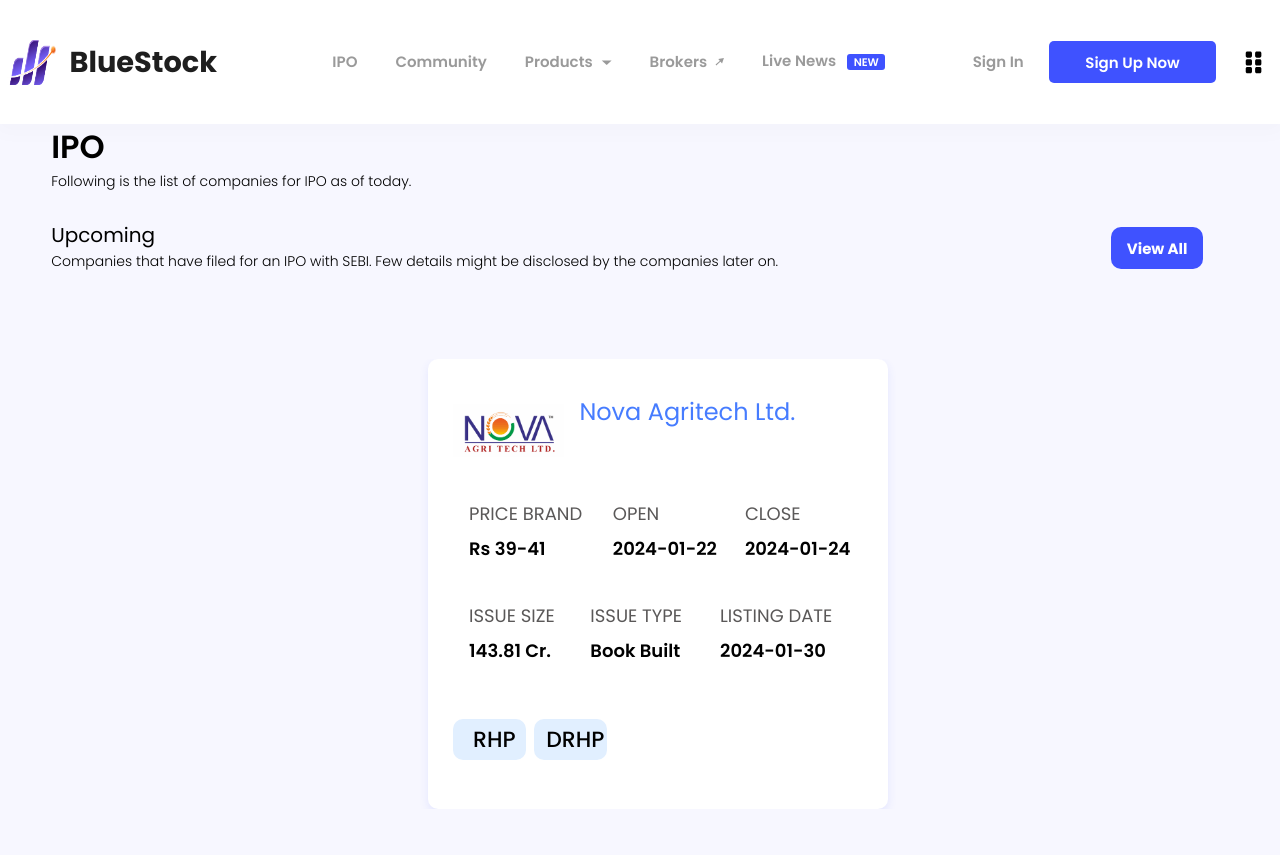
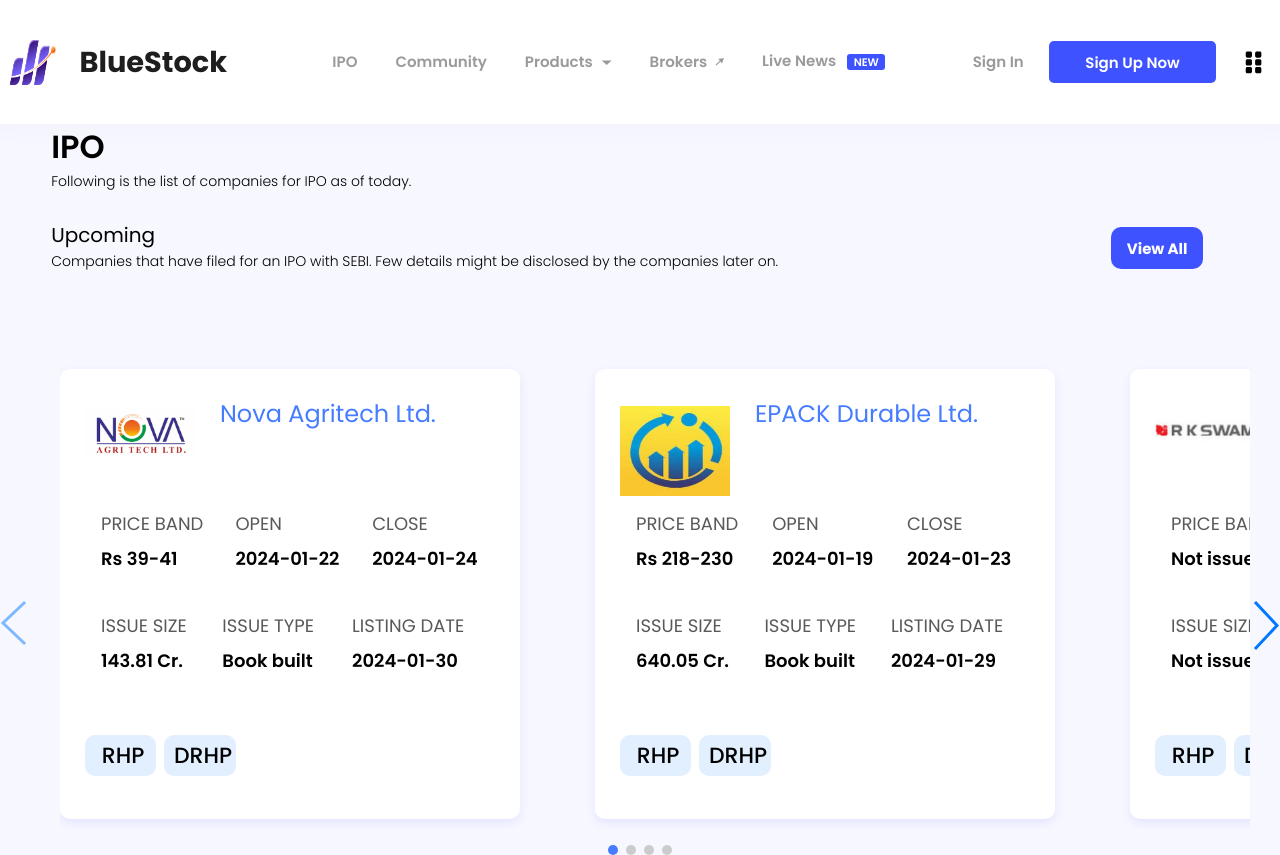
Before and after one commit to KunalGupta1511/IPO-Web-app, a React (Vite) app in the folder client/: page / in a window 1280 px wide. Before the commit the page ends 809 px from the top, so only its background shows below. Built offline with nearby package versions, Linux system fonts and the light colour scheme.

Commit message:
Added Scroll functionality and used sample data

```diff
--- a/client/src/App.jsx
+++ b/client/src/App.jsx
@@ -1,7 +1,7 @@
 import { useState } from 'react'
 import Navbar from './components/Navbar'
 import Header from './components/Header'
-import UpcomingIpoCard from './components/UpcomingIpoCard'
+import UpcomingIpoCard from './components/Upcoming'
 
 function App() {
   return (
--- /dev/null
+++ b/client/src/components/IpoCard.jsx
@@ -0,0 +1,55 @@
+import "../ipoCard.css"
+
+export default function IpoCard(props) {
+    const labels = Object.keys(props.ipoDetails).map((item)=>{
+        return item.replace(/([A-Z])/g, " $1").toUpperCase();
+    })
+
+    return <>
+            <div className="card">
+                <div className="title-container">
+                    <img src={props.ipoLogo} alt="Company logo" />
+                    <div className="title">{props.ipoTitle}</div>
+                </div>
+                <div className="ipo-details">
+                    <table className="table-1">
+                        <thead>
+                            <tr>
+                                <th>{labels[0]}</th>
+                                <th>{labels[1]}</th>
+                                <th>{labels[2]}</th>
+                            </tr>
+                        </thead>
+                        <tbody>
+                            <tr>
+                                <td>{props.ipoDetails.priceBand}</td>
+                                <td>{props.ipoDetails.open}</td>
+                                <td>{props.ipoDetails.close}</td>
+                            </tr>
+                        </tbody>
+                    </table>
+                    <table className="table-2">
+                        <thead>
+                            <tr>
+                                <th>{labels[3]}</th>
+                                <th>{labels[4]}</th>
+                                <th>{labels[5]}</th>
+                            </tr>
+                        </thead>
+                        <tbody>
+                            <tr>
+                                <td>{props.ipoDetails.issueSize}</td>
+                                <td>{props.ipoDetails.issueType}</td>
+                                <td>{props.ipoDetails.listingDate}</td>
+                            </tr>
+                        </tbody>
+                    </table>
+                    <div className="buttons">
+                        <button id="Rhp">RHP</button>
+                        <button id="Drhp">DRHP</button>
+                    </div>
+                </div>
+            </div>
+
+    </>
+}
--- /dev/null
+++ b/client/src/components/Upcoming.jsx
@@ -0,0 +1,41 @@
+import IpoCard from "./IpoCard"
+import data from "../data"
+import { useRef } from "react"
+
+export default function Upcoming() {
+    const containerScroll = useRef(null);
+
+    const ipoData = data.map((item) => {
+        return <IpoCard key={item.id} {...item} />
+    })
+
+    const dots = data.map((item) => {
+        if (item.id === 1) return <span className="dot active" key={item.id}></span>
+        else return <span className="dot" key={item.id}></span>
+    })
+
+    return <>
+        <div id="upcomingIpoList">
+            <div className="previous" onClick={() => {
+                containerScroll.current.scrollBy({ left: -572, behavior: "smooth" })
+            }}>
+                <svg width="27" height="46" viewBox="0 0 27 46" fill="none" xmlns="http://www.w3.org/2000/svg">
+                    <path d="M24 43L3 23L24 3" stroke="#0078FF" strokeOpacity="0.49" strokeWidth="3" strokeLinecap="square" />
+                </svg>
+            </div>
+            <section className="card-container" ref={containerScroll}>
+                {ipoData}
+            </section>
+            <div className="scroll-dots">
+                {dots}
+            </div>
+            <div className="next" onClick={() => {
+                containerScroll.current.scrollBy({ left: 572, behavior: "smooth" })
+            }}>
+                <svg width="27" height="51" viewBox="0 0 27 51" fill="none" xmlns="http://www.w3.org/2000/svg">
+                    <path d="M3 3L24 25.5L3 48" stroke="#0078FF" strokeWidth="3" strokeLinecap="square" className="next" />
+                </svg>
+            </div>
+        </div>
+    </>
+}
--- a/client/src/components/UpcomingIpoCard.jsx
+++ /dev/null
@@ -1,52 +0,0 @@
-import "../ipoCard.css"
-
-export default function UpcomingIpoCard() {
-    return <>
-        <section className="card-container">
-            <div className="card">
-                <div className="title-container">
-                    <img src="./src/assets/Image1.png" alt="" />
-                    <div className="title">Nova Agritech Ltd.</div>
-                </div>
-                <div className="ipo-details">
-                    <table id="table-1">
-                        <thead>
-                            <tr>
-                                <th>PRICE BRAND</th>
-                                <th>OPEN</th>
-                                <th>CLOSE</th>
-                            </tr>
-                        </thead>
-                        <tbody>
-                            <tr>
-                                <td>Rs 39-41</td>
-                                <td>2024-01-22</td>
-                                <td>2024-01-24</td>
-                            </tr>
-                        </tbody>
-                    </table>
-                    <table id="table-2">
-                        <thead>
-                            <tr>
-                                <th>ISSUE SIZE</th>
-                                <th>ISSUE TYPE</th>
-                                <th>LISTING DATE</th>
-                            </tr>
-                        </thead>
-                        <tbody>
-                            <tr>
-                                <td>143.81 Cr.</td>
-                                <td>Book Built</td>
-                                <td>2024-01-30</td>
-                            </tr>
-                        </tbody>
-                    </table>
-                    <div className="buttons">
-                        <button id="Rhp">RHP</button>
-                        <button id="Drhp">DRHP</button>
-                    </div>
-                </div>
-            </div>
-        </section>
-    </>
-}
--- /dev/null
+++ b/client/src/data.js
@@ -0,0 +1,54 @@
+export default [
+    {
+        id : 1,
+        ipoTitle: "Nova Agritech Ltd.",
+        ipoLogo: "./src/assets/Image1.png",
+        ipoDetails: {
+            priceBand: "Rs 39-41",
+            open: "2024-01-22",
+            close: "2024-01-24",
+            issueSize: "143.81 Cr.",
+            issueType: "Book built",
+            listingDate: "2024-01-30"
+        }
+    },
+    {
+        id : 2,
+        ipoTitle: "EPACK Durable Ltd.",
+        ipoLogo: "./src/assets/Image2.jpg",
+        ipoDetails: {
+            priceBand: "Rs 218-230",
+            open: "2024-01-19",
+            close: "2024-01-23",
+            issueSize: "640.05 Cr.",
+            issueType: "Book built",
+            listingDate: "2024-01-29"
+        }
+    },
+    {
+        id : 3,
+        ipoTitle: "RK Swamy Ltd.",
+        ipoLogo: "./src/assets/Image3.jpg",
+        ipoDetails: {
+            priceBand: "Not issued",
+            open: "Not issued",
+            close: "Not issued",
+            issueSize: "Not issued",
+            issueType: "Book built",
+            listingDate: "Not issued"
+        }
+    },
+    {
+        id : 4,
+        ipoTitle: "Nova Agritech Ltd.",
+        ipoLogo: "./src/assets/Image1.png",
+        ipoDetails: {
+            priceBand: "Rs 39-41",
+            open: "2024-01-22",
+            close: "2024-01-24",
+            issueSize: "143.81 Cr.",
+            issueType: "Book built",
+            listingDate: "2024-01-30"
+        }
+    }
+]
--- a/client/src/index.css
+++ b/client/src/index.css
@@ -192,3 +192,40 @@
     font-weight: 300;
     font-size: 0.875rem;
 }
+
+.scroll-dots {
+    position: relative;
+    top:235px;
+    display: flex;
+    justify-content: center;
+    margin-top: 1rem;
+    margin-bottom: 2rem;
+    gap: 0.5rem;
+}
+
+.dot {
+    width: 10px;
+    height: 10px;
+    background-color: #ccc;
+    border-radius: 50%;
+    transition: background-color 0.3s;
+}
+
+.dot.active {
+    background-color: #467cff;
+}
+
+svg{
+    cursor: pointer;
+}
+
+.next{
+    position: absolute;
+    right: 0;
+    top:600px;
+}
+
+.previous{
+    position: absolute;
+    top:600px;
+}
--- a/client/src/ipoCard.css
+++ b/client/src/ipoCard.css
@@ -2,17 +2,25 @@
     font-family: Poppins;
     line-height: 100%;
     letter-spacing: 0%;
+    overflow-x: hidden;
 }
 
 .card-container {
     display: flex;
-    justify-content: space-evenly;
+    justify-content: flex-start;
+    align-items: center;
     position: relative;
-    width: 95%;
+    flex-wrap: nowrap;
+    width: 93%;
+    height: 470px;
     top: 235px;
-    gap: 30px;
-    margin: 0px 50px;
-    overflow: auto;
+    gap: 75px;
+    margin: 0px 60px;
+    overflow-x: auto;
+}
+
+.card-container::-webkit-scrollbar {
+    display: none;
 }
 
 .card {
@@ -20,10 +28,12 @@
     box-shadow: 0px 4px 10px 0px #3F52FF1A;
     width: 27%;
     min-width: 410px;
+    max-width: 550px;
     height: 450px;
     border-radius: 10px;
     padding: 0px 25px;
     display: flex;
+    flex-shrink: 0;
     flex-direction: column;
     justify-content: space-evenly;
 }
@@ -33,6 +43,8 @@
     justify-content: flex-start;
     align-items: start;
     position: absolute;
+    white-space: nowrap;
+    width: 20%;
     top: 10%;
     gap: 15px;
 }
@@ -41,10 +53,15 @@
     font-weight: 400;
     font-size: 1.5rem;
     color: #467CFF;
+    margin-left: 10px;
 }
 
 .title-container>img {
-    width: 20%;
+    width: 15%;
+    height: 15%;
+    min-width: 110px;
+    max-width: 110px;
+    max-height: 90px;
 }
 
 .ipo-details {
@@ -76,12 +93,12 @@
     padding: 0.2rem 0;
 }
 
-#table-2 {
-    margin-bottom: 0;
+.table-2 {
+    margin-bottom: 0 !important;
 }
 
 .buttons {
-    width: 30%;
+    width: 15%;
     position: absolute;
     top: 80%;
     display: flex;
@@ -89,9 +106,9 @@
 }
 
 .buttons button {
-    width: 20%;
+    width: 40%;
     min-width: 70px;
-    padding: 0.6rem 0rem 0.6rem 0.6rem;
+    padding: 0.6rem 0.3rem 0.6rem 0.6rem;
     border-radius: 10px;
     border: none;
     background-color: #E1EFFF;
```
Also changed, not shown: client/src/assets/Image2.jpg (added), client/src/assets/Image3.jpg (added).
